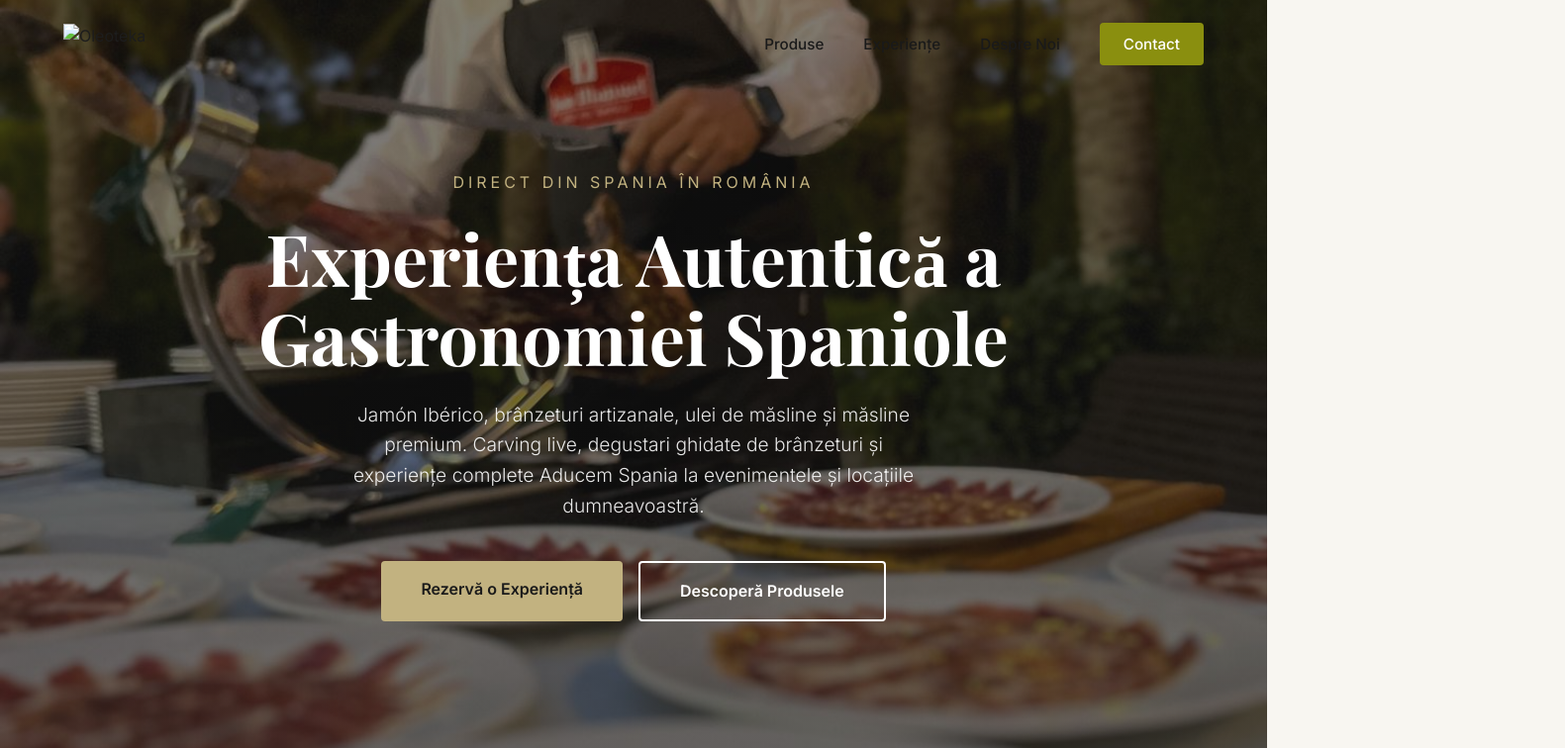
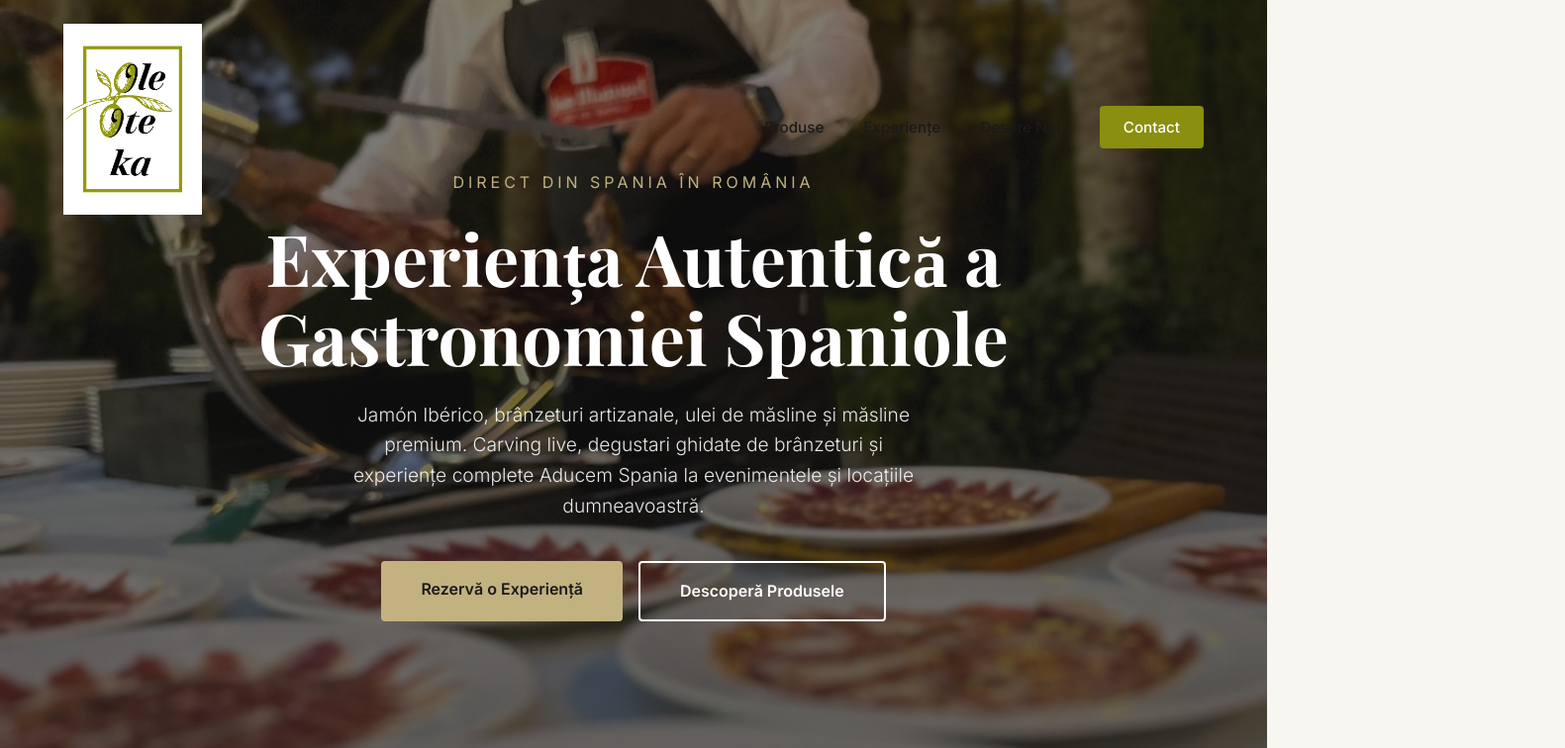
Before and after one commit to oleoteka-cj/oleoteka, a plain HTML site: page index.html in a window 1280 px wide. Shown: the top 756 px of the page at 99% size, 1581 px wide, since content can reach past the window. Drawn offline with nearby package versions, Linux system fonts and the light colour scheme.

Commit message:
Update logo image paths in index.html

```diff
--- a/index.html
+++ b/index.html
@@ -688,7 +688,7 @@
 <body>
     <!-- Navigation -->
     <nav class="nav" id="navbar">
-        <img src="logo.JPG" alt="Oleoteka" class="footer-logo">
+        <img src="fotos/logo/logo.JPG" alt="Oleoteka" class="footer-logo">
         <ul class="nav-links" id="navLinks">
             <li><a href="#produse">Produse</a></li>
             <li><a href="#experienta">Experiențe</a></li>
@@ -937,7 +937,9 @@
     <footer class="footer">
         <div class="footer-content">
             <div class="footer-brand">
-                <a href="#" class="logo">Oleoteka</a>
+                <a href="#" class="logo">
+        <img src="fotos/logo/logo.JPG" alt="Oleoteka" class="navbar-logo">
+    </a>
                 <p>Aducem autenticitatea gastronomiei spaniole în România. Produse premium, experiențe unice.</p>
             </div>
             <div class="footer-links">
```
